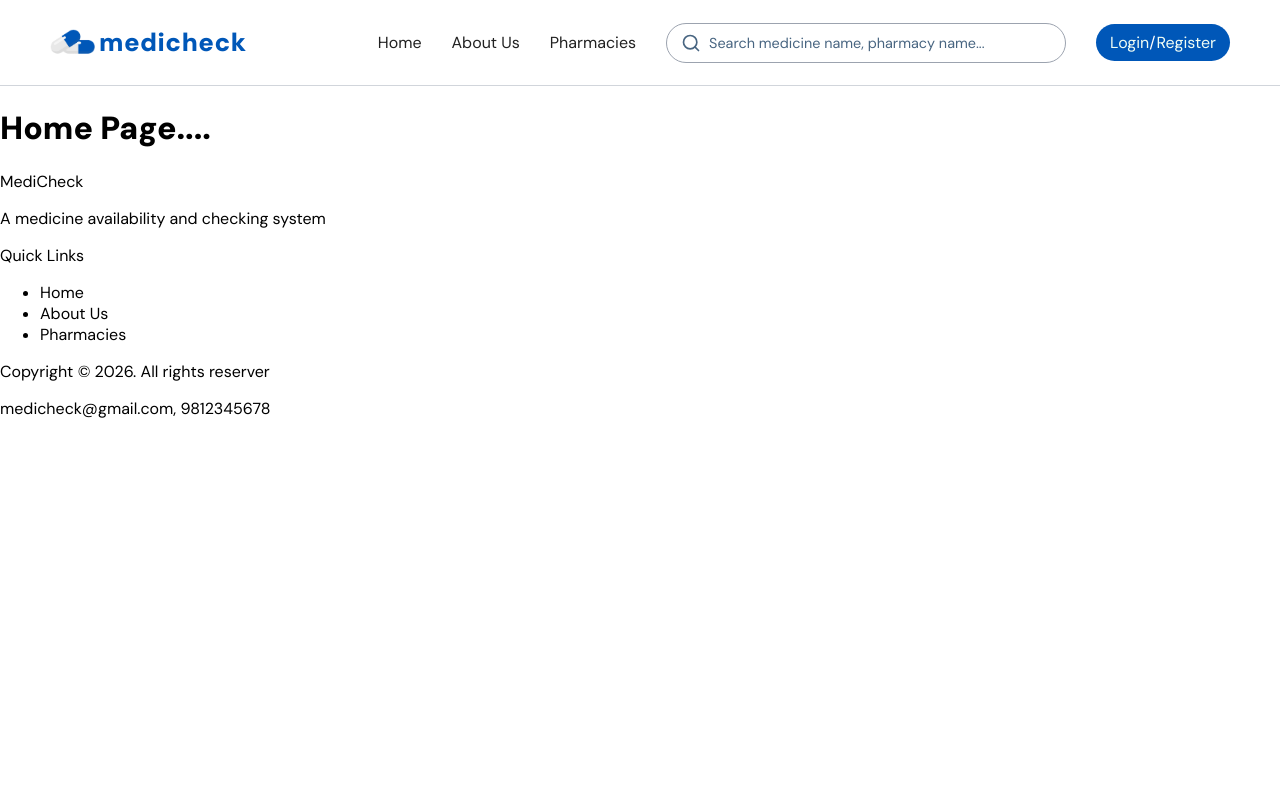
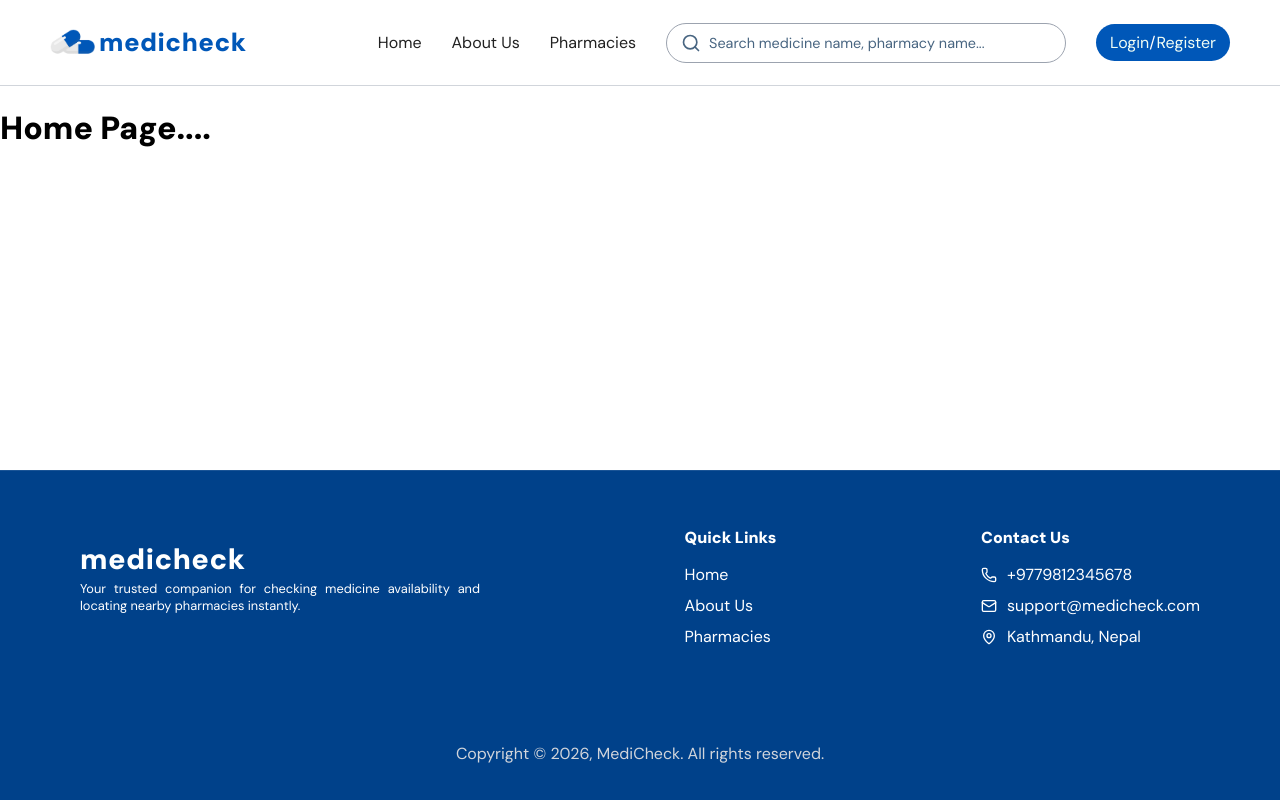
Before and after one commit to satyam-th/MediCheck, a React app in the folder frontend/: page / in a window 1280 px wide. Built offline with nearby package versions, Linux system fonts and the light colour scheme; the HTML template or start-up script is replaced by a standard one.

Commit message:
add footer component

```diff
--- a/frontend/src/components/layout/Footer.jsx
+++ /dev/null
@@ -1,31 +0,0 @@
-export default function Footer(){
-    return(
-        <>
-        <div className="mainFooterContainer">
-
-            <div className="mediCheckDesc">
-                <p>MediCheck</p>
-                <p>A medicine availability and checking system</p>
-            </div>
-
-            <div className="quickLinks">
-                <p>Quick Links</p>
-                <ul>
-                    <li>Home</li>
-                    <li>About Us</li>
-                    <li>Pharmacies</li>
-                </ul>
-            </div>
-
-            <div className="copyright">
-                <p>Copyright &#169; 2026. All rights reserver</p>
-            </div>
-
-            <div className="contact">
-                <p>medicheck@gmail.com, 9812345678</p>
-            </div>
-
-        </div>
-        </>
-    );
-}
--- /dev/null
+++ b/frontend/src/components/layout/Footer/Footer.jsx
@@ -0,0 +1,57 @@
+import {Link} from 'react-router-dom';
+import {Phone, Mail, MapPin} from 'lucide-react';
+import styles from './Footer.module.css';
+
+export default function Footer(){
+    return(
+        <>
+        <footer className={styles.mainFooter}>
+            <div className={styles.mainFooterContainer}>
+
+            {/* medicheck logo and tagline */}
+            <div className={styles.mediCheckDesc}>
+                <p className={styles.logoText}>medicheck</p>
+                <p className={styles.tagLine}>Your trusted companion for checking medicine availability and locating nearby pharmacies instantly.</p>
+            </div>
+
+            {/* quick links */}
+            <div className={styles.quickLinks}>
+                <p className={styles.colHeading}>Quick Links</p>
+                <ul className={styles.linksList}>
+                    <li><Link to='/' className={styles.footerLink}>Home</Link></li>
+                    <li><Link to='/about' className={styles.footerLink}>About Us</Link></li>
+                    <li><Link to='/pharmacies' className={styles.footerLink}>Pharmacies</Link></li>
+                </ul>
+            </div>
+
+            {/* contact us */}
+            <div className={styles.contact}>
+                <p className={styles.colHeading}>Contact Us</p>
+                <ul className={styles.contactList}>
+
+                    <li className={styles.contactItem}>
+                        <Phone size={16} className={styles.contactIcon}/>
+                        <a href="tel:+9779812345678" className={styles.contactLink}>+9779812345678</a>
+                    </li>
+
+                    <li className={styles.contactItem}>
+                        <Mail size={16} className={styles.contactIcon}/>
+                        <a href="mailto:support@medicheck.com" className={styles.contactLink}>support@medicheck.com</a>
+                    </li>
+
+                    <li className={styles.contactItem}>
+                        <MapPin size={16} className={styles.contactIcon}/>
+                        <span className= {styles.contactText}>Kathmandu, Nepal</span>
+                    </li>
+                </ul>
+            </div>
+
+        </div>
+        {/* copyright */}
+            <div className={styles.copyright}>
+                <p>Copyright &#169; 2026, MediCheck. All rights reserved.</p>
+            </div>
+        </footer>
+        </>
+    );
+}
--- /dev/null
+++ b/frontend/src/components/layout/Footer/Footer.module.css
@@ -0,0 +1,76 @@
+.mainFooter{
+    background-color: var(--primary-hover);
+    border-top: 1px solid rgba(255, 255, 255, 0.1);
+    padding: 40px 80px 20px 80px;
+    color: white;
+    position: fixed;
+    bottom: 0;
+    left: 0;
+    width: 100%;
+    box-sizing: border-box;
+}
+
+.mainFooterContainer{
+    display: flex;
+    justify-content: space-between;
+    gap: 20px;
+    flex-wrap: wrap;
+    max-width: 1200px;
+    margin: 0 auto;
+}
+
+.mediCheckDesc{
+    flex: 1.5;
+    min-width: 260px;
+    max-width: 400px;
+    display: flex;
+    flex-direction: column;
+}
+
+.logoText{
+    font-weight: 900;
+    font-size: 1.8rem;
+    letter-spacing: 0.5px;
+    margin-bottom: 2px;
+}
+
+.tagLine{
+    font-size: 0.8rem;
+    margin-top: 0;
+    text-align: justify;
+}
+
+.colHeading{
+    font-weight: bold;
+}
+
+.linksList,.contactList{
+    list-style: none;
+    display: flex;
+    flex-direction: column;
+    gap: 10px;
+    padding: 0;
+}
+
+.footerLink,.contactLink{
+    color: white;
+    text-decoration: none;
+    transition: text-decoration 0.5s ease-in;
+}
+
+.footerLink:hover,.contactLink:hover{
+    text-decoration: underline;
+}
+
+.contactItem{
+    display: flex;
+    gap: 10px;
+    align-items: center;
+}
+
+.copyright{
+    text-align: center;
+    margin-top: 5rem;
+    margin-bottom: 0;
+    color: var(--border);
+}
--- a/frontend/src/index.css
+++ b/frontend/src/index.css
@@ -7,8 +7,13 @@
     --border: #D1D5DB;
     --secondary:  #F97316;
     --secondary-hover: #C2410C;
+    /* --footer-bg-color: #0F172A; */
 
     --font-main: "DM Sans", sans-serif;
+}
+
+*{
+    box-sizing: border-box;
 }
 
 body{
--- a/frontend/src/pages/user/Home.jsx
+++ b/frontend/src/pages/user/Home.jsx
@@ -1,5 +1,5 @@
 import NavBar from "../../components/layout/NavBar/NavBar";
-import Footer from '../../components/layout/Footer'
+import Footer from '../../components/layout/Footer/Footer';
 export default function Home(){
     return(
         <>
```
